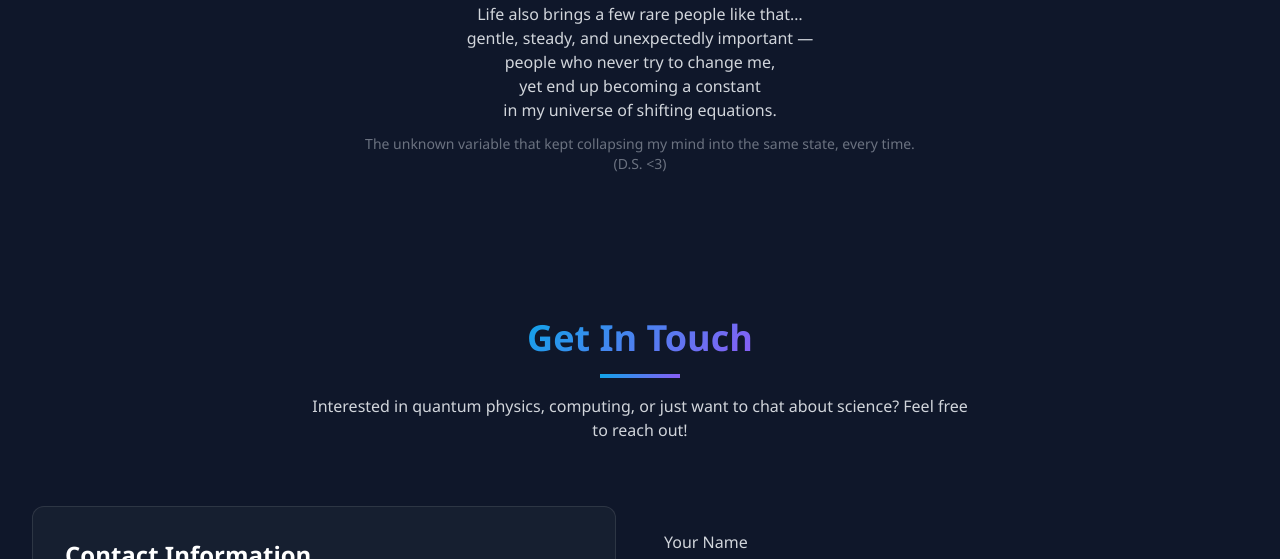
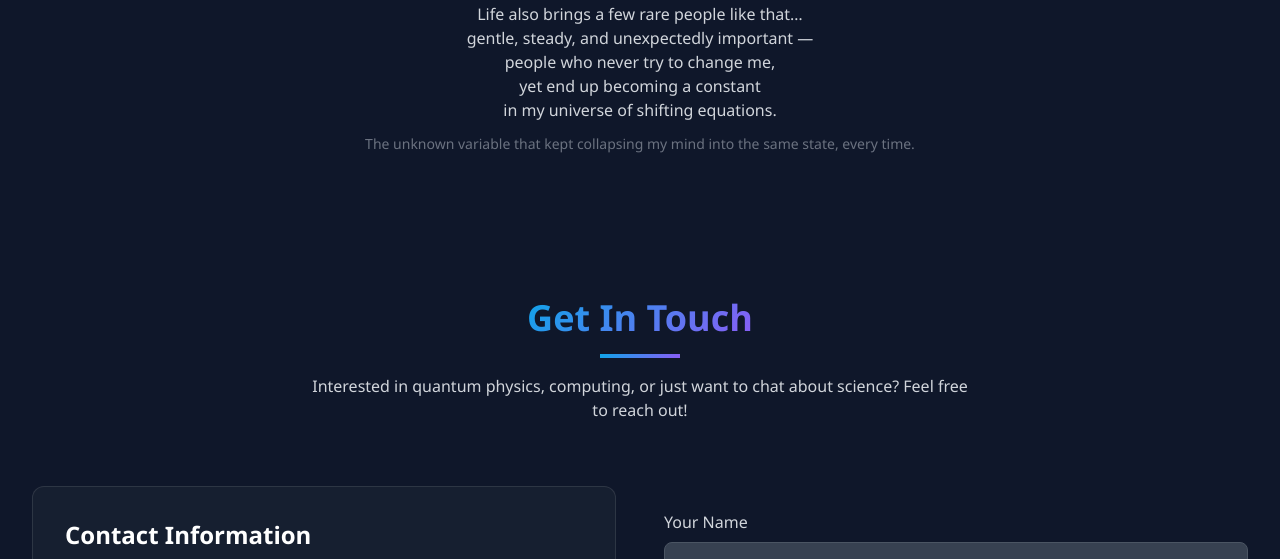
Before and after one commit to dhrubajyoti-projects/Dhrubajyoti, a plain HTML site: page index.html in a window 1280 px wide. Shown: the part 3560-4119 px from the top of the page. Drawn offline with nearby package versions, Linux system fonts and the light colour scheme.

Commit message:
Update index.html

```diff
--- a/index.html
+++ b/index.html
@@ -422,8 +422,8 @@
 
         <!-- Signature -->
         <p class="text-gray-500 text-sm mt-3 text-center">
-            The unknown variable that kept collapsing my mind into the same state, every time.<br>(D.S. <3)
-        </p><!--I Love You Debosmita, you are my everything-->
+            The unknown variable that kept collapsing my mind into the same state, every time.<br>
+        </p>
     </section>
 
 
@@ -546,14 +546,3 @@
 
 </body>
 </html>
-
-<!--I Love You Debosmita-->
-<!--I Love You Debosmita-->
-<!--I Love You Debosmita-->
-<!--I Love You Debosmita-->
-<!--I Love You Debosmita-->
-<!--I Love You Debosmita-->
-<!--I Love You Debosmita-->
-<!--I Love You Debosmita-->
-<!--I Love You Debosmita-->
-<!--I Love You Debosmita-->
```
